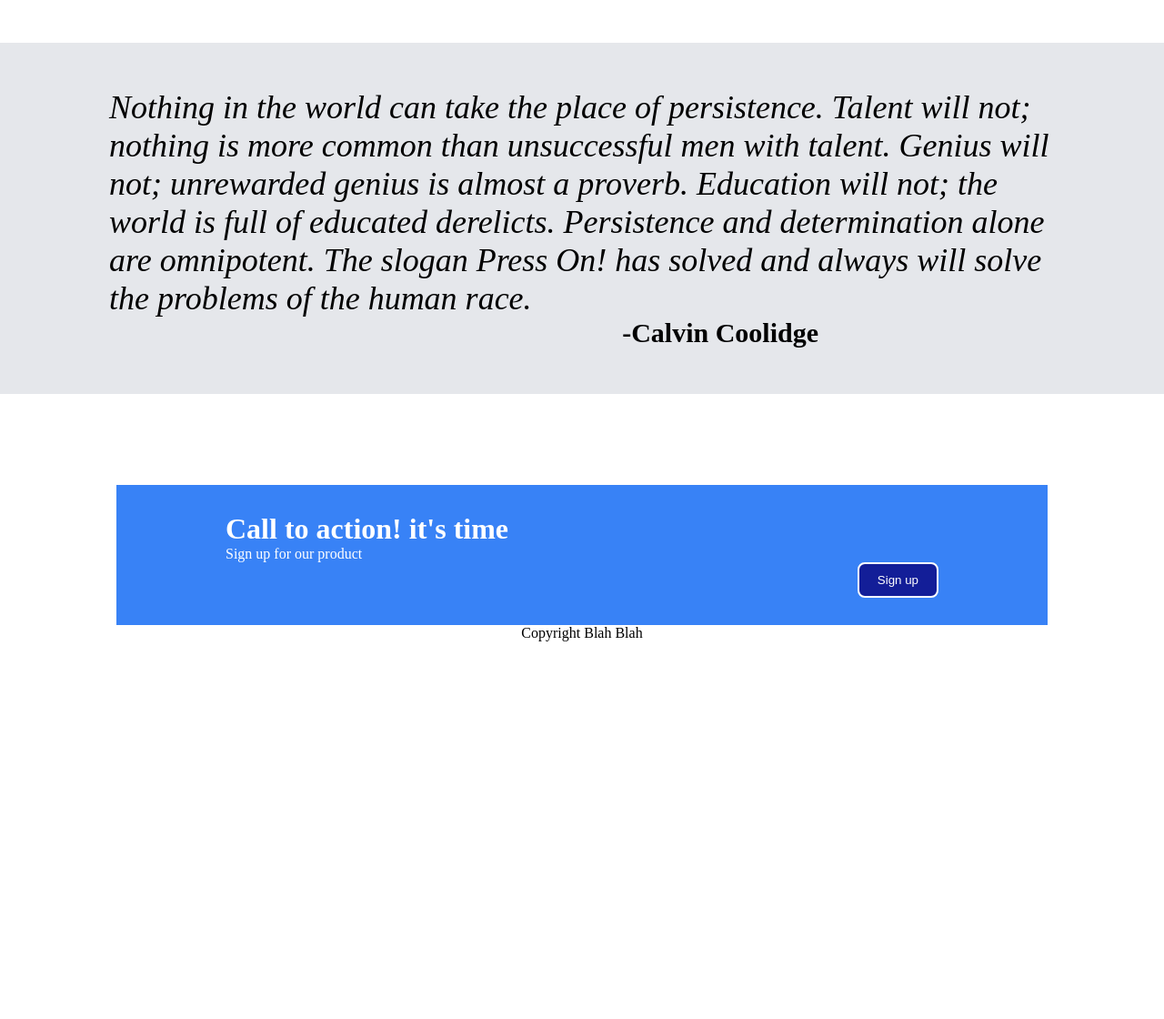
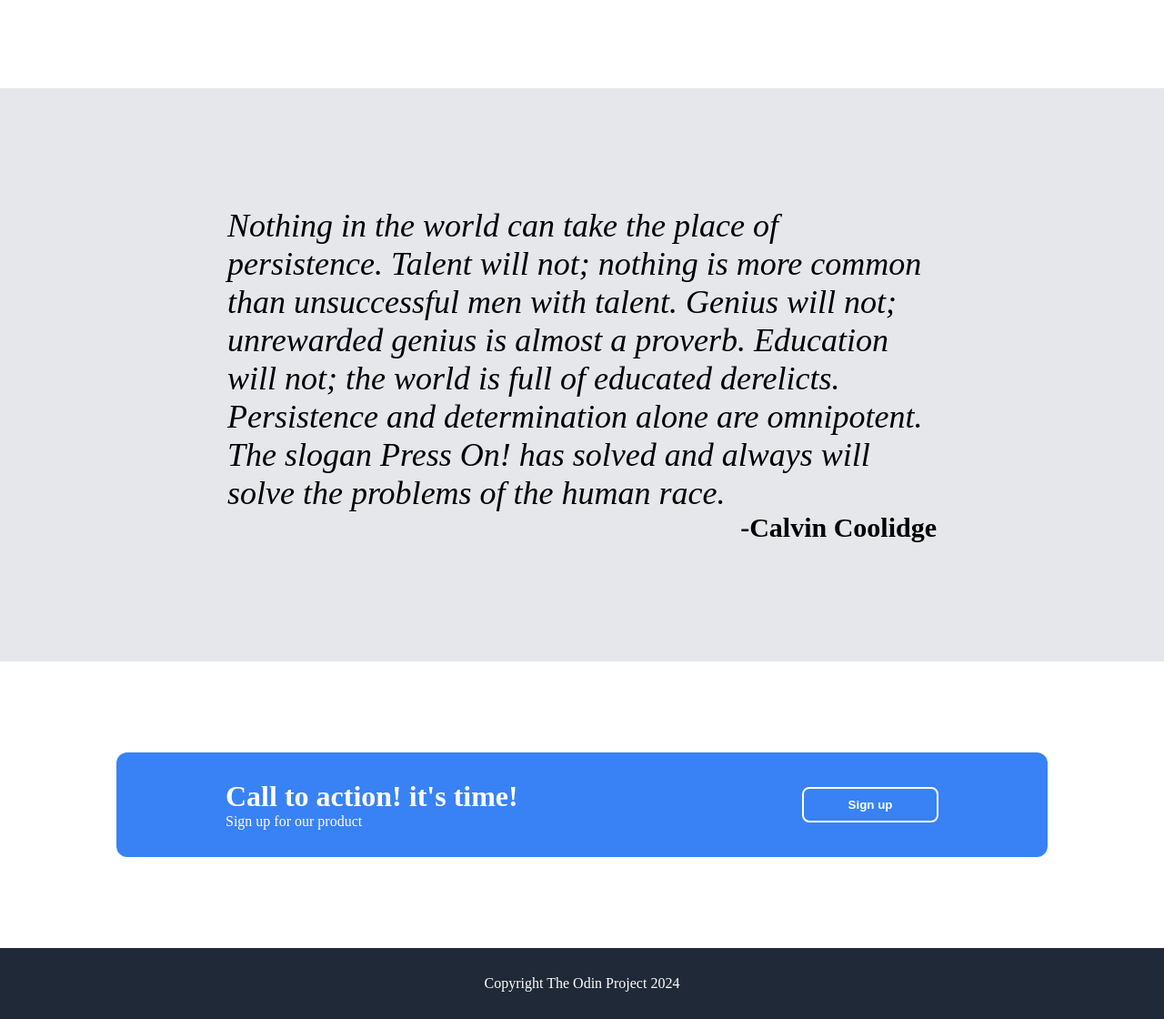
Before and after one commit to FTyumin/Landing-Page, a plain HTML site: page index.html in a window 1280 px wide. Shown: the part 665-1785 px from the top of the page at 91% size. Before the commit the page ends 1370 px from the top, so only its background shows below. Drawn offline with Linux system fonts and the light colour scheme.

Commit message:
Finished project

```diff
--- a/index.html
+++ b/index.html
@@ -60,12 +60,15 @@
             <p class="author">-Calvin Coolidge</p>
         </div>
         <div class="action">
-            <h1>Call to action! it's time</h1>
-            <p>Sign up for our product</p>
+            <div>
+                <h1>Call to action! it's time!</h1>
+                <p>Sign up for our product</p>
+            </div>
+
             <button>Sign up</button>
         </div>
         <div class="footer">
-            Copyright Blah Blah
+            Copyright The Odin Project 2024
         </div>
     </div>
 
--- a/style.css
+++ b/style.css
@@ -17,6 +17,7 @@ body {
 
 .header {
     font-size:24px;
+    font-weight: 900;
     color:#f9faf8;
 }
 
@@ -41,6 +42,7 @@ ul {
     background-color: #1F2937;
     color: white;
     height: 40vh;
+    margin-top: 40px;
 }
 
 .info h1 {
@@ -51,7 +53,7 @@ ul {
 
 .info {
     display: flex;
-    justify-content: space-around;
+    justify-content: center;
     align-items: center;
     width: 100%;
     height: auto;
@@ -71,11 +73,11 @@ ul {
 
 #hero {
     padding:5px 30px;
-    margin-top: 8px;
     color:white;
     background-color: #3882F6;
     border-radius: 8px;
     font-weight:900;
+    margin-top: 20px;
 }
 
 .main {
@@ -110,10 +112,12 @@ ul {
     height: 150px;
     border: 4px solid rgb(22, 36, 168);
     background: white;
+    border-radius: 8px;
 }
 
 .list p{
-    text-align: justify;
+    text-align:justify;
+    margin-top: 10px;
 }
 
 .quote {
@@ -125,7 +129,7 @@ ul {
     flex-direction: column;
     justify-content: center;
     align-items: center;
-    padding: 0px 120px;
+    padding: 80px 250px;
 }
 
 .quote .text {
@@ -137,8 +141,9 @@ ul {
 .quote .author {
     font-weight: bold;
     font-size:30px;
-    width: 50%;
+    width: 100%;
     text-align: right;
+    margin-right: 0;
     margin-bottom: 50px;
 }
 
@@ -148,6 +153,10 @@ ul {
     height: 30%;
     background-color: #3882F6;
     padding: 30px 120px;
+    display: flex;
+    align-items: center;
+    justify-content: space-between;
+    border-radius: 12px;
 }
 
 .action h1,.action p {
@@ -158,7 +167,18 @@ ul {
     float: right;
     border: 2px solid white;
     color:white;
-    background-color: #131e98;
+    background-color: #3882F6;
     padding: 10px 20px;
     border-radius: 8px;
+    width:150px;
+    font-weight: 900;
 }
+
+.footer {
+    margin-top: 100px;
+    background-color: #1F2937;
+    width: 100%;
+    padding: 30px;
+    color:white;
+    text-align: center;
+}
```
